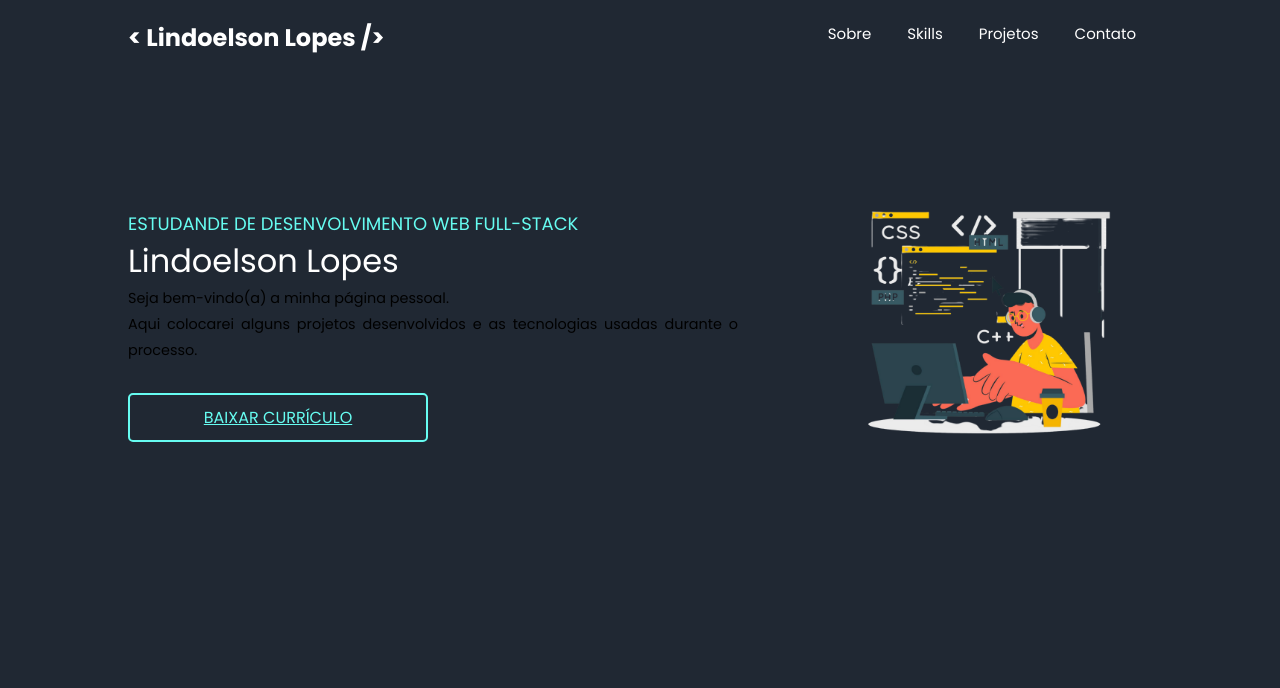
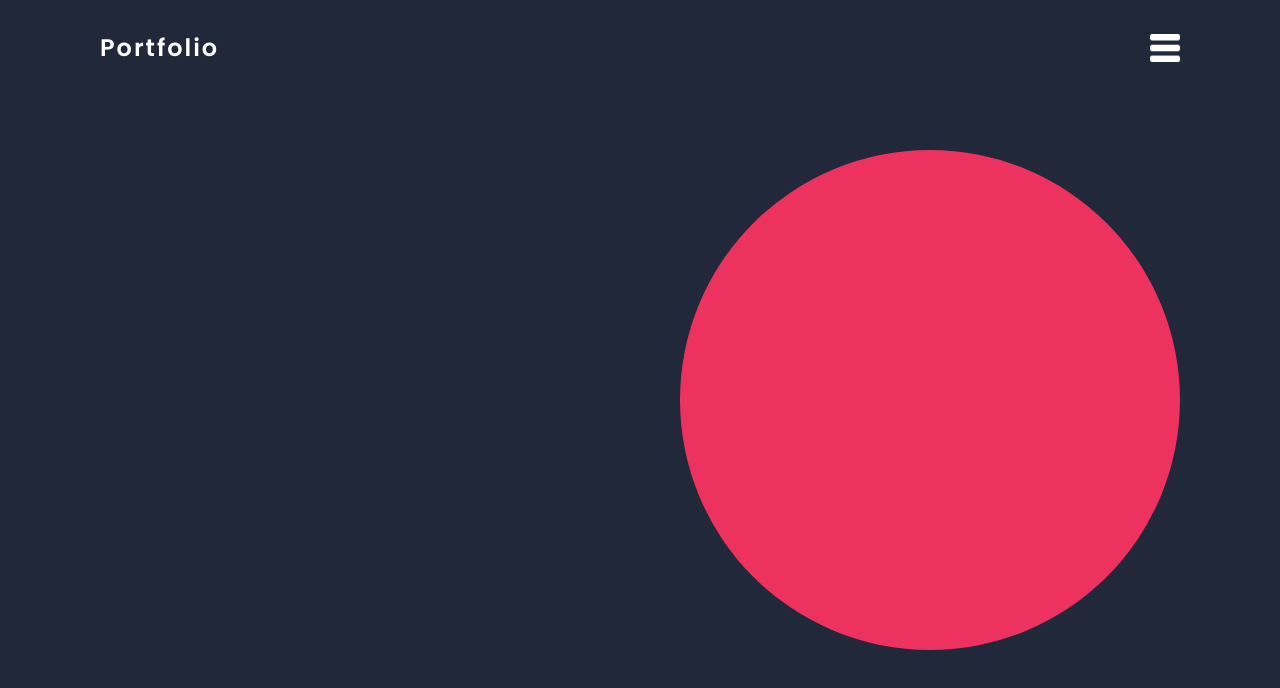
Before and after one commit to lindoelsonLopes/lindoelsonLopes.github.io, a plain HTML site: page index.html in a window 1280 px wide. Drawn offline with Linux system fonts and the light colour scheme.

Commit message:
Modificando o portfólio com design novo

```diff
--- a/index.html
+++ b/index.html
@@ -8,89 +8,20 @@
     <title>Meu portfólio</title>
 </head>
 <body>
-    <main class="main-container">
-        <header class="header-container">
+    <section class="banner">
+      <header>
+        <a href="#" class="logo">Portfolio</a>
+        <div class="toggle"></div>
 
-                <h1 class="logo">
-                    < Lindoelson Lopes />
-                </h1>
-                <nav id="menu">
-                    <ul>
-                        <li>
-                            <a href="">Sobre</a>
-                        </li>
-                        <li>
-                            <a href="">Skills</a>
-                        </li>
-                        <li>
-                            <a href="">Projetos</a>
-                        </li>
-                        <li>
-                            <a href="">Contato</a>
-                        </li>
-                </ul>
-                </nav>
-        </header>
-    <section id="section-container">
-        <div id="apresentation">
-            <span id="type-name">ESTUDANDE DE DESENVOLVIMENTO WEB FULL-STACK</span>
-            <h1>Lindoelson Lopes</h1>
-            <p>Seja bem-vindo(a) a minha página pessoal.
-            <br>
-                Aqui colocarei alguns projetos desenvolvidos e as tecnologias usadas durante o processo.
-            </p>
-                <a href="">Baixar Currículo</a>
-        </div>
-        <div id="design"><img src="/imagens/programer2.png" width="350px" alt=""></div>
+    </header>
+
 
     </section>
 
-    <!-- <div class="image-container">
-
-        <img id="minha-foto" src="/imagens/WhatsApp Image 2021-10-31 at 19.23.11.jpeg" alt="minha foto atual" >
-
-        <p class="descricao">
-            Olá me chamo Lindoelson sou de São Paulo - SP, tenho 41 anos, casado e tenho dois filhos. Amo estar com a família, conhecer lugares novos, parques e praia. <br> Meu hobbys preferidos: Jogar futebol, cinema e aprender coisas novas.
-        </p>
-
-
-    </div>
-
-
-    <div class="containerTerciario">
-        <h2>
-            Habilidades
-        </h2>
-        <p>
-        Minha principal habilidade é de aprender coisas novas com facilidade. <br>Pensamento crítico, procurando prever possíveis problemas futuros e projetando soluções mais eficazes para que não ocorram e assim manter um ambiente mais produtivo.
-        </p>
-
-    </div>
-
-        <hr>
-
-    <div class="links-blog">
-
-        <a href="https://www.gustavocerbasi.com.br/blog/" target="_blank"> <img id= "sombras" src="/imagens/GustavoCerbasi.jpg" width="250px" alt=""></a>
-
-        <a href="https://canaltech.com.br/" target="_blank" > <img id= "sombras" src="/imagens/canaltech.jpg" width="250px" alt="capa do blog canaltech"></a>
-
-    </div>
-
-    <div class="rodape">
-
-
-        <a href="https://www.instagram.com/elson_lopes07/" target="_blank"><img src="/imagens/instagram.png" width= "30px" alt="icone do Instagram"></a>
-        <a href="https://www.linkedin.com/in/joselindoelsonlopes/" target="_blank"><img src="/imagens/linkedin.png" width="30px" alt="icone do Linkedin"></a>
-        <a href="https://github.com/lindoelsonLopes" target="_blank"><img src="/imagens/github.png" width="30px" alt="icone do github"></a><br>
-
-    </div>
-
-        <div class="atribuicao">Ícones feitos por <a href="https://www.flaticon.com/br/autores/pixel-perfect" title="Pixel perfect">Pixel perfect</a> from <a href="https://www.flaticon.com/br/" title="Flaticon">www.flaticon.com</a></div><br> -->
 
 
 
-    </main>
+
 
 </body>
 </html>
--- a/style.css
+++ b/style.css
@@ -1,175 +1,62 @@
-@import url('https://fonts.googleapis.com/css2?family=Poppins:wght@400;700&display=swap');
-
+@import url('https://fonts.googleapis.com/css2?family=Poppins:200,300,400,500,600,700,800,900&display=swap');
 
 * {
     margin: 0;
     padding: 0;
     box-sizing: border-box;
+    font-family: 'Poppins', sans-serif;
 }
 
-body {
-    font-family:'Poppins', sans-serif;
-    background-color: #202833;
-
-}
-.main-container{
-    width: 100%;
-    display: flex;
-    align-items: center;
-    justify-content: center;
-    flex-direction: column;
-    overflow-x: hidden;
+section {
+  position: relative;
+  width: 100%;
+  min-height: 100vh;
+  padding: 0 100px;
+  display: flex;
+  align-items: center;
+  background: #21283a;
 }
 
-.header-container{
-    padding: 20px 10%;
-    display: flex;
-    align-items: center;
-    justify-content:center;
-    height: 80px;
-    width: 100%;
-    flex: 1;
-
+section::before {
+  content: '';
+  position: absolute;
+  top: 50%;
+  right: 100px;
+  transform: translateY(-50%);
+  width: 500px;
+  height: 500px;
+  border-radius: 50%;
+  background: #ed325f;
+  transition: 1s;
 }
 
-.logo{
-    flex: 1;
-    color: #fff;
-    font-style: normal;
-    font-size: 1.5rem;
-    font-weight: 900;
-    line-height: 30px;
-    max-width: 270px;
-    min-width: 320px;
+header {
+  position: absolute;
+  top: 0;
+  left: 0;
+  width: 100%;
+  z-index: 1000;
+  display: flex;
+  justify-content: space-between;
+  align-items: center;
+  padding: 30px 100px;
 }
 
-#menu{
-    display: flex;
-    flex: 2;
-    justify-content: flex-end;
-    font-size: 15px;
+header .logo {
+  font-size: 1.5em;
+  color: #fff;
+  letter-spacing: 2px;
+  font-weight: 600;
+  text-decoration: none;
+  transition: 0.5s;
 }
 
-#menu ul {
-    height: 36px;
+header .toggle {
+  position: relative;
+  width: 30px;
+  height: 30px;
+  background: url(./imagens/menu.png);
+  background-repeat: no-repeat;
+  background-position: center;
+  background-size: 30px;
 }
-#menu ul li {
-    display: inline;
-}
-
-#menu ul li a {
-    margin: 2px 16px;
-    display: inline-block;
-    text-decoration: none;
-    color: white;
-}
-#menu ul li a:hover{
-    border-bottom-style: solid;
-    border-bottom-width: 2px;
-    border-bottom-color: #66fcf1;
-}
-
-#section-container{
-    padding: 20px 10%;
-    display: flex;
-    width: 100%;
-    flex-direction: row;
-    justify-content: space-between;
-    align-items: center;
-    flex-wrap: nowrap;
-    margin-bottom: 100px;
-    min-height: 500px;
-}
-div#apresentation{
-    flex: 1;
-}
-div#apresentation span:first-child {
-    display: block;
-    font-weight: 500;
-    font-size: 1.125rem;
-    line-height: 27px;
-    color: #66fcf1;
-    text-transform: uppercase;
-}
-div#apresentation h1 {
-    margin-bottom: 0px;
-    margin-top: 0px;
-    font-family: Poppins;
-    font-style: normal;
-    font-weight: 500;
-    font-size: 2rem;
-    color: white;
-}
-div#apresentation p {
-    text-align: justify;
-    font-family: Poppins;
-    font-style: normal;
-    font-weight: 200;
-    font-size: 0.9rem;
-    line-height: 26px;
-    max-width: 610px;
-}
-div#apresentation a {
-    display: inline-block;
-    border: 2px solid #66fcf1;
-    margin-top: 30px;
-    box-sizing: border-box;
-    border-radius: 5px;
-    padding: 10px 60px;
-    text-transform: uppercase;
-    color: #66fcf1;
-    transition: background 0.2s linear;
-    width: 100%;
-    max-width: 300px;
-    text-align: center;
-}
-#designer{
-    width: 500px;
-    height: 500px;
-}
-
-
-/* .image-container {
-    height: 204px;
-
-}
-
-
-#minha-foto {
-    float: left;
-    height: 200px;
-    border-radius: 50%;
-    border: 3px solid rgb(149, 238, 250);
-    box-shadow: 0px 0px 3px 3px rgb(209, 208, 208);
-    position: relative;
-    margin: 10px;
-}
-
-.containerTerciario {
-    text-align: center;
-    padding: 100px;
-    height: 300px;
-
-}
-
-.links-blog {
-    display: flex;
-    justify-content: space-around;
-    align-items: center;
-    flex-flow: row wrap;
-    padding: 20px;
-}
-
-#sombras {
-    box-shadow: 4px 3px 8px 1px rgb(97, 95, 95);
-}
-
-.rodape {
-    padding: 20px;
-    text-align: center;
-}
-
-.atribuicao {
-    text-align: center;
-    font-size: 7px;
-} */
```
Also changed, not shown: imagens/menu.png (added).
